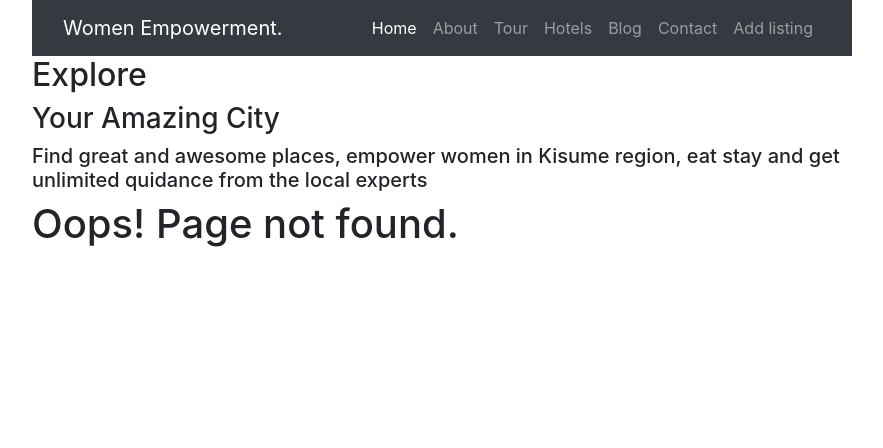
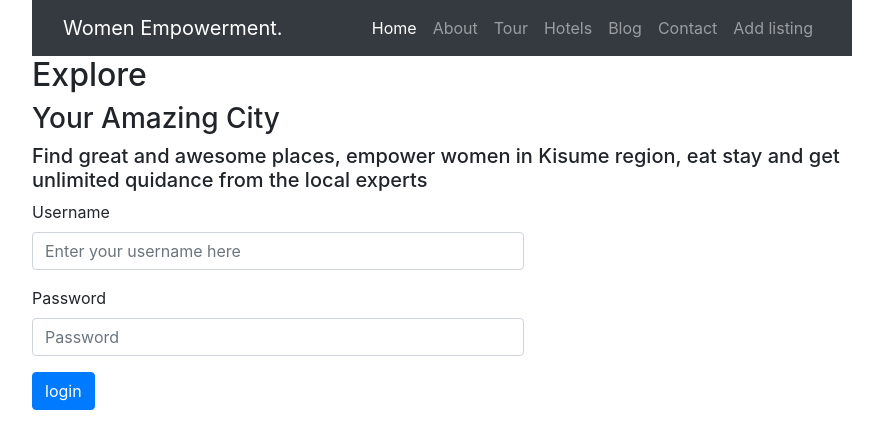
Before and after one commit to Cyrus-Kiprop/touring--lake-basin, a React app: page /login in a window 1280 px wide. Shown: the top 448 px of the page, without its empty margins (198-1081 px from the left). Built offline with nearby package versions, Linux system fonts and the light colour scheme.

Commit message:
Login a user

```diff
--- a/src/components/App.js
+++ b/src/components/App.js
@@ -9,6 +9,7 @@ import "react-toastify/dist/ReactToastify.css";
 import { ToastContainer } from "react-toastify";
 import Dashboard from "./Dashboard/Dashboard.jsx";
 import Header from "./Header/Header.jsx";
+import Login from './login-register/Login.jsx';
 
 function App() {
   return (
@@ -16,6 +17,7 @@ function App() {
       <Header />
       <Dashboard />
       <Switch>
+      <Route path="/login" component={Login} />
         {/* <Route exact path="/" component={Dashboard} /> */}
         {/* <Route path="/about" component={AboutPage} />
         <Route path="/courses" component={CoursesPage} />
--- a/src/components/login-register/Login.jsx
+++ b/src/components/login-register/Login.jsx
@@ -1 +1,49 @@
 import React from "react";
+
+const loginData = [{username: 'Kiprop', password: '12345'}];
+class Login extends React.Component {
+    constructor(props) {
+        super(props);
+        this.state = {
+            username: '',
+            password: '',
+            submitted: false
+        }
+        // this.handleChange = this.handleChange.bind(this);
+        this.handleSubmit = this.handleSubmit.bind(this);
+    }
+
+    // handleChange(e) {
+    //     this.setState({value: e.target.value});
+    //   }
+
+      handleSubmit(e) {
+        e.preventDefault();
+        if (this.state.username === loginData[0].username && this.state.password === loginData[0].password) {
+            console.log('Succesfully logged in')
+        } else {
+            console.log("Sorry try again");
+        }
+      }
+
+    render() {
+    return (
+        <div className= "login">
+        <form>
+        <div className="form-group">
+            <label>Username</label>
+            <input type="text" value={this.state.username} onChange={(e) => this.setState({ username: e.target.value})} className="form-control" id="username" placeholder="Enter your username here" />
+            {/*<small id="emailHelp" className="form-text text-muted">We'll never share your email with anyone else.</small>*/}
+        </div>
+        <div className="form-group">
+            <label>Password</label>
+            <input type="password" value={this.state.password}  onChange={(e) => this.setState({password: e.target.value})} className="form-control" id="exampleInputPassword1" placeholder="Password" />
+        </div>
+        <button type="Submit" onClick={this.handleSubmit} className="btn btn-primary">login</button>
+        </form>
+        </div>
+    )
+}
+}
+
+export default Login;
--- a/src/index.css
+++ b/src/index.css
@@ -6,3 +6,9 @@
 nav {
   padding: 20px 0 20px 0;
 }
+
+.login {
+  width: 60%;
+  border-radius: solid 3px;
+  background-color: white;
+}
--- a/src/index.html
+++ b/src/index.html
@@ -2,7 +2,7 @@
 <html lang="en">
   <head>
     <meta charset="utf-8" />
-
+    <link rel="stylesheet" href="https://stackpath.bootstrapcdn.com/bootstrap/4.3.1/css/bootstrap.min.css" integrity="sha384-ggOyR0iXCbMQv3Xipma34MD+dH/1fQ784/j6cY/iJTQUOhcWr7x9JvoRxT2MZw1T" crossorigin="anonymous">
     <title>Pluralsight Redux</title>
   </head>
 
```
